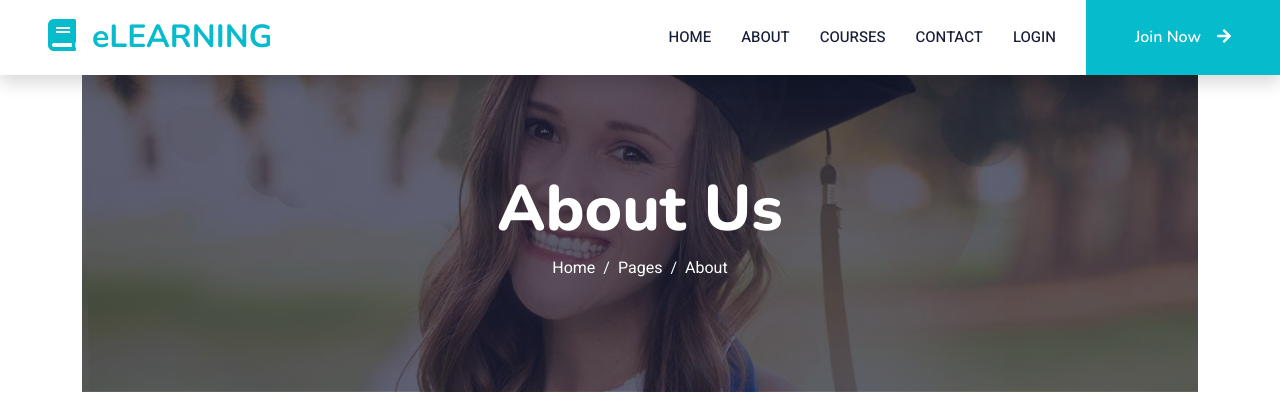
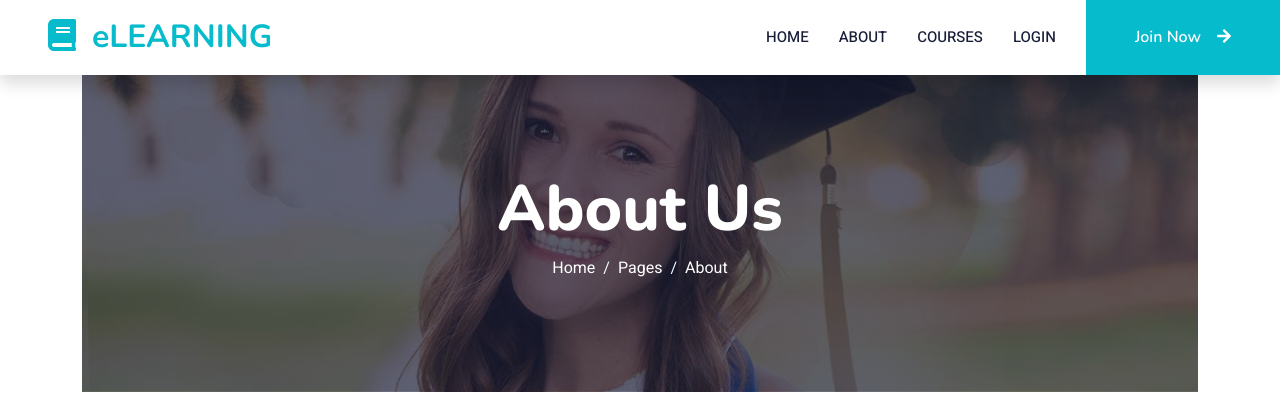
Before and after one commit to Elev8-LMS-Project-Group/LMS, an ASP.NET Core app: page /About in a window 1280 px wide. Shown: the top 396 px of the page. Run offline with ASP.NET Core 8, Linux system fonts and the light colour scheme; some libraries are stand-ins or nearby versions.

Commit message:
Layout Contact deleted. Dropdown deleted.

```diff
--- a/LMSWeb/Views/Shared/_Layout.cshtml
+++ b/LMSWeb/Views/Shared/_Layout.cshtml
@@ -54,33 +54,19 @@
                 <a class="nav-item nav-link" asp-area="" asp-controller="Course" asp-action="Index">Courses</a>
 
 
-                <a href="contact.html" class="nav-item nav-link">Contact</a>
+
 
                 @if (User.Claims.FirstOrDefault(c => c.Type == "role")?.Value == "Admin")
                 {
-                    <div class="nav-item dropdown">
-                        <a href="#" class="nav-link dropdown-toggle" data-bs-toggle="dropdown">Pages</a>
-                        <div class="dropdown-menu fade-down m-0">
                             <a class="nav-item nav-link" asp-area="" asp-controller="Admin" asp-action="Index">Admin</a>
-                            <a href="testimonial.html" class="dropdown-item">Testimonial</a>
-                            <a href="404.html" class="dropdown-item">404 Page</a>
-                        </div>
-                    </div>
                 }
 
                 @if (User.Claims.FirstOrDefault(c => c.Type == "role")?.Value == "Instructor" || User.Claims.FirstOrDefault(c => c.Type == "role")?.Value == "Admin")
                 {
-                    <div class="nav-item dropdown">
-                        <a href="#" class="nav-link dropdown-toggle" data-bs-toggle="dropdown">Instructor Pages</a>
-                        <div class="dropdown-menu fade-down m-0">
                             <a class="nav-item nav-link" asp-area="" asp-controller="Course" asp-action="Index"
                                asp-route-instructorId="@Convert.ToInt32(User.Claims.FirstOrDefault(c => c.Type == "id").Value)">
                                 Instructor Courses
                             </a>
-                            <a href="testimonial.html" class="dropdown-item">Testimonial</a>
-                            <a href="404.html" class="dropdown-item">404 Page</a>
-                        </div>
-                    </div>
                 }
 
                 @if (User.Identity.IsAuthenticated)
```
